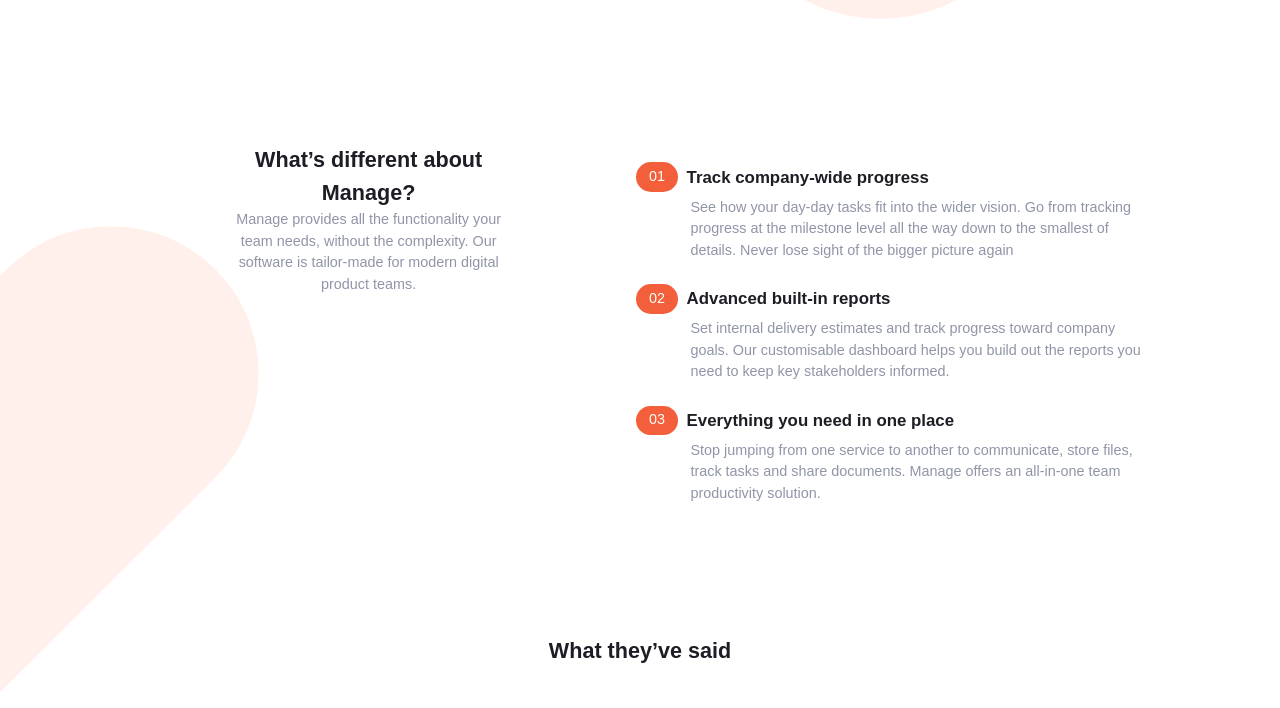
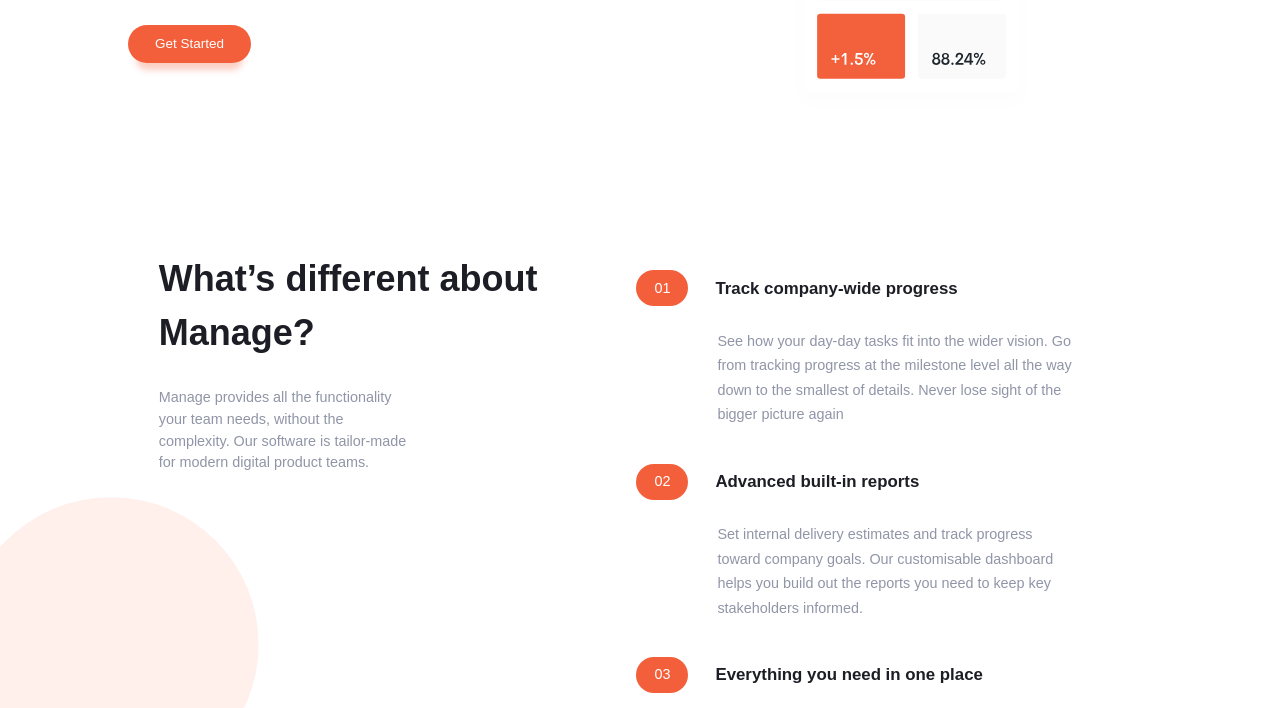
Before and after one commit to abe-m1/manage-landing-page, a website: page index.html in a window 1280 px wide. Shown: the part 522-1230 px from the top of the page. Drawn offline with nearby package versions, Linux system fonts and the light colour scheme; a web font is replaced by a local one.

Commit message:
desktop styling

```diff
--- a/scss/main.scss
+++ b/scss/main.scss
@@ -102,7 +102,7 @@
   @include respond(tab-port) {
     width: 100%;
     margin: auto;
-    padding: 3rem 0;
+    padding: 6rem 0 12rem;
   }
 
   &__logo {
@@ -110,6 +110,7 @@
 
     @include respond(tab-port) {
       margin-right: 4rem;
+      width: 17rem;
     }
   }
 
@@ -318,15 +319,24 @@
   margin-bottom: 4rem;
   @include respond(tab-port) {
     flex: 47%;
+    padding: 0 3%;
+    text-align: left;
   }
 }
 
 .second-container h2 {
   font-size: 2.4rem;
+  @include respond(tab-port) {
+    font-size: 4rem;
+    margin-bottom: 3rem;
+  }
 }
 
 .second-container p {
   color: $darkGrayishBlue;
+  @include respond(tab-port) {
+    width: 60%;
+  }
 }
 
 .text-container {
@@ -403,12 +413,16 @@
     align-items: flex-start;
     padding: 0 10%;
     width: 100%;
-    margin-bottom: 12rem;
+    margin-bottom: 10rem;
   }
 }
 
 .feature {
   padding-left: 5%;
+
+  @include respond(tab-port) {
+    margin-bottom: 1.6rem;
+  }
 }
 
 .feature-header {
@@ -423,6 +437,7 @@
   @include respond(tab-port) {
     margin-left: 0;
     background-color: transparent;
+    margin-bottom: 2rem;
   }
 }
 
@@ -433,15 +448,22 @@
   padding: 0.4rem 1.4rem 0.5rem;
   font-weight: 500;
   margin-right: 1rem;
+
+  @include respond(tab-port) {
+    padding: 0.8rem 2rem 0.8rem;
+    margin-right: 3rem;
+  }
 }
 
 .feature-details {
   color: $darkGrayishBlue;
   padding: 0.5rem 0 2.5rem;
   margin-left: 6rem;
-  // @include respond(tab-port) {
-  //   background-color: transparent;
-  // }
+  @include respond(tab-port) {
+    width: 70%;
+    line-height: 1.7;
+    margin-left: 9rem;
+  }
 }
 
 .box-details {
@@ -491,6 +513,10 @@
 
 .testimonials h2 {
   text-align: center;
+
+  @include respond(tab-port) {
+    font-size: 4.5rem;
+  }
 }
 
 .boxes {
@@ -500,7 +526,7 @@
     display: flex;
     width: 107%;
     margin-top: 10rem;
-    margin-bottom: 7rem;
+    margin-bottom: 4rem;
   }
 }
 
@@ -522,6 +548,10 @@
     margin-right: 3rem;
     width: 90%;
     // margin-top: -10rem;
+
+    &:last-child {
+      display: none;
+    }
   }
 }
 
@@ -574,6 +604,10 @@
 
 .testimonial-button {
   margin-bottom: 5rem;
+
+  @include respond(tab-port) {
+    margin-bottom: 20rem;
+  }
 }
 //
 .side-box {
@@ -604,7 +638,7 @@
     display: flex;
     text-align: left;
     justify-content: space-between;
-    padding: 3rem 10%;
+    padding: 6rem 10%;
   }
 }
 
@@ -657,7 +691,7 @@
     flex-flow: row wrap;
     justify-content: space-between;
     align-items: flex-start;
-    padding: 3rem 10%;
+    padding: 8rem 10%;
   }
 }
 
```
Also changed, not shown: css/style.css.
